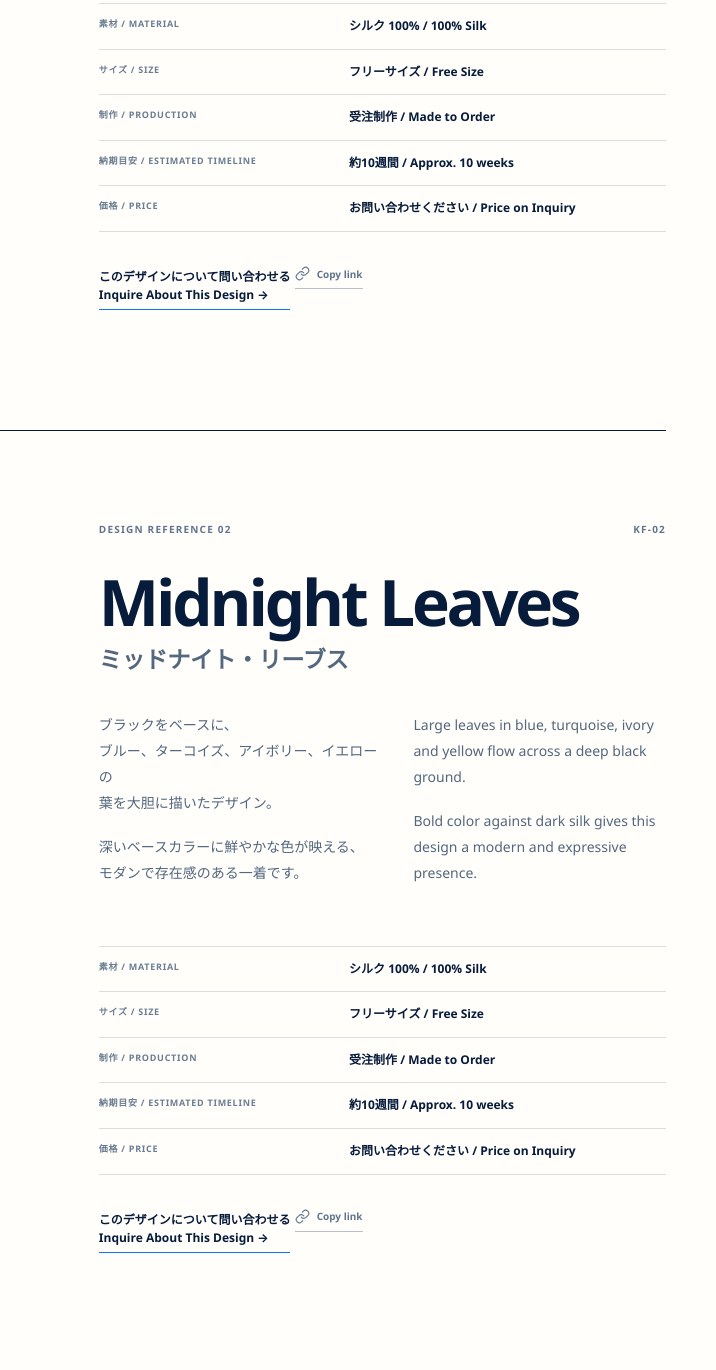
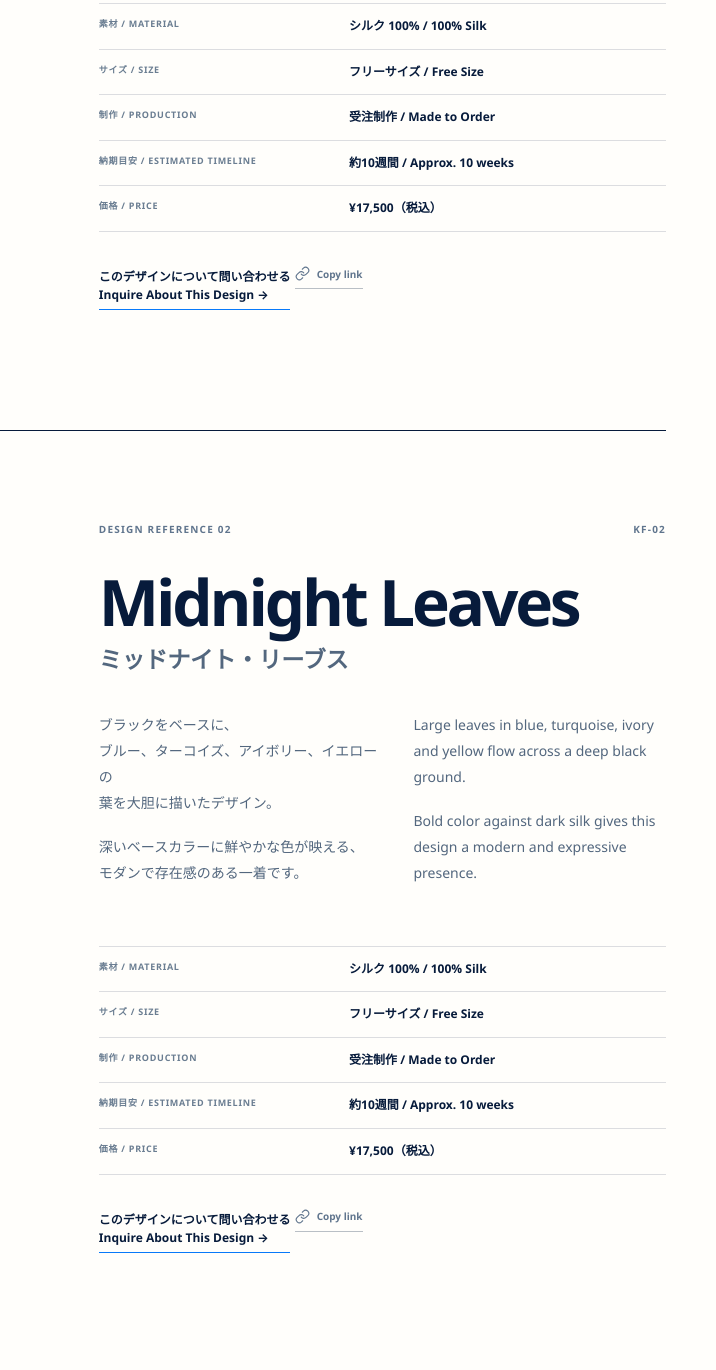
Before and after one commit to cb1-tech/lempoylabs, a plain HTML site: page shop/kaftans/index.html in a window 1280 px wide. Shown: the part 1910-3280 px from the top of the page, 564-1280 px from the left. Drawn offline with Linux system fonts and the light colour scheme.

Commit message:
Set silk kaftan price

```diff
--- a/shop/kaftans/index.html
+++ b/shop/kaftans/index.html
@@ -215,7 +215,7 @@
                   </div>
                   <div>
                     <dt>価格 / Price</dt>
-                    <dd>お問い合わせください / Price on Inquiry</dd>
+                    <dd>¥17,500（税込）</dd>
                   </div>
                 </dl>
               </div>
@@ -285,7 +285,7 @@
                   </div>
                   <div>
                     <dt>価格 / Price</dt>
-                    <dd>お問い合わせください / Price on Inquiry</dd>
+                    <dd>¥17,500（税込）</dd>
                   </div>
                 </dl>
               </div>
@@ -353,7 +353,7 @@
                   </div>
                   <div>
                     <dt>価格 / Price</dt>
-                    <dd>お問い合わせください / Price on Inquiry</dd>
+                    <dd>¥17,500（税込）</dd>
                   </div>
                 </dl>
               </div>
@@ -421,7 +421,7 @@
                   </div>
                   <div>
                     <dt>価格 / Price</dt>
-                    <dd>お問い合わせください / Price on Inquiry</dd>
+                    <dd>¥17,500（税込）</dd>
                   </div>
                 </dl>
               </div>
@@ -489,7 +489,7 @@
                   </div>
                   <div>
                     <dt>価格 / Price</dt>
-                    <dd>お問い合わせください / Price on Inquiry</dd>
+                    <dd>¥17,500（税込）</dd>
                   </div>
                 </dl>
               </div>
@@ -557,7 +557,7 @@
                   </div>
                   <div>
                     <dt>価格 / Price</dt>
-                    <dd>お問い合わせください / Price on Inquiry</dd>
+                    <dd>¥17,500（税込）</dd>
                   </div>
                 </dl>
               </div>
```
